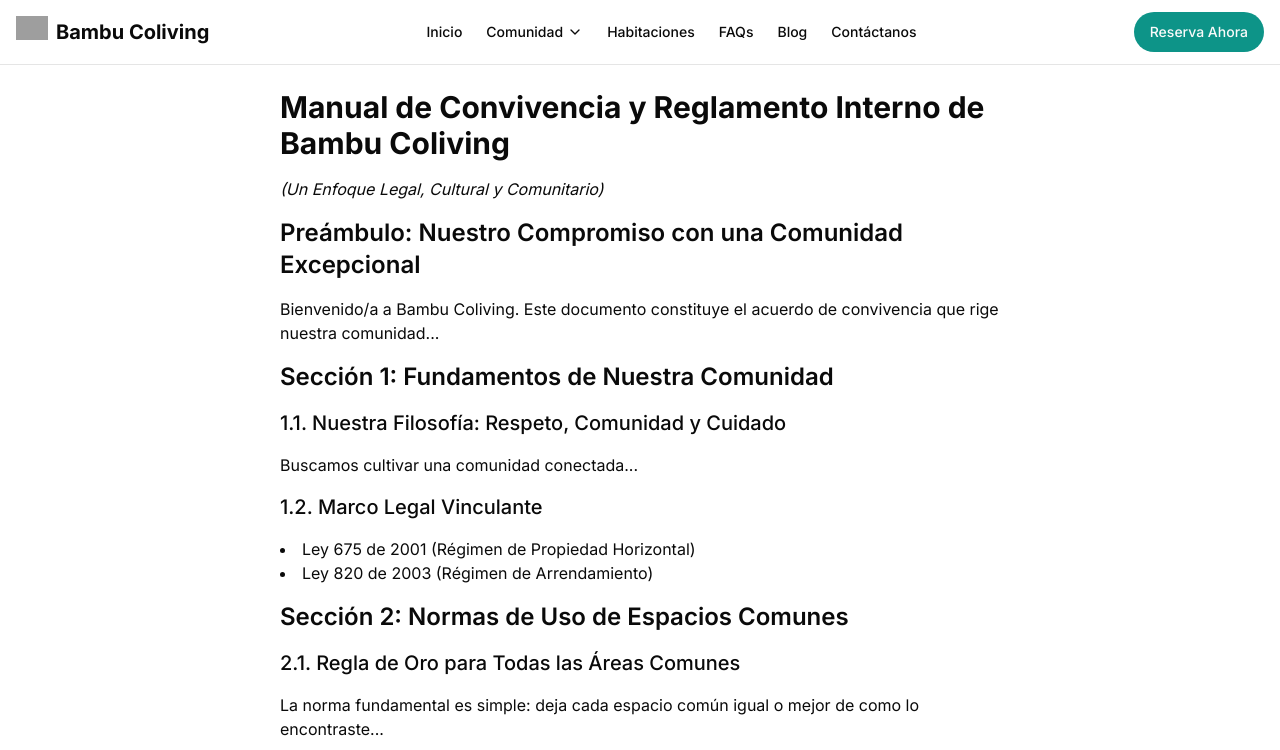
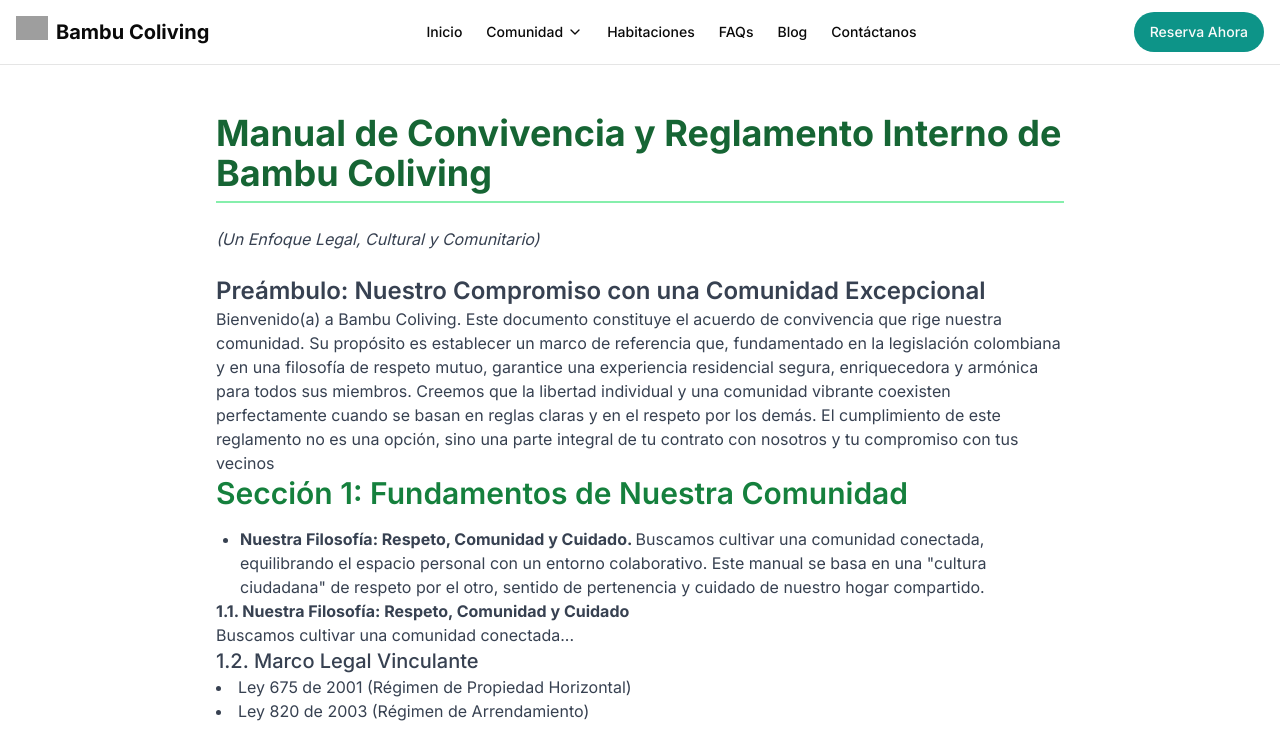
Before and after one commit to ruloCode/bambu-coliving, a Next.js app: page /manual-de-convivencia in a window 1280 px wide. Shown: the top 750 px of the page. Built offline with nearby package versions, Linux system fonts and the light colour scheme; grey boxes are pictures that could not be loaded.

Commit message:
manual convivencia v1.1

```diff
--- a/app/manual-de-convivencia/page.tsx
+++ b/app/manual-de-convivencia/page.tsx
@@ -3,15 +3,20 @@ import Footer from "@/components/footer";
 
 export default function ManualConvivencia() {
   return (
-    <div className="max-w-3xl mx-auto p-6 space-y-4">
-      <h1 className="text-3xl font-bold">Manual de Convivencia y Reglamento Interno de Bambu Coliving</h1>
+    <div className="max-w-4xl mx-auto py-12 px-6 text-gray-700">
+      <h1 className="text-4xl font-bold text-green-800 mb-6 border-b-2 border-green-300 pb-2">Manual de Convivencia y Reglamento Interno de Bambu Coliving</h1>
       <p><em>(Un Enfoque Legal, Cultural y Comunitario)</em></p>
 
       <h2 className="text-2xl font-semibold mt-6">Preámbulo: Nuestro Compromiso con una Comunidad Excepcional</h2>
-      <p>Bienvenido/a a Bambu Coliving. Este documento constituye el acuerdo de convivencia que rige nuestra comunidad...</p>
+      <p>Bienvenido(a) a Bambu Coliving. Este documento constituye el acuerdo de convivencia que rige nuestra comunidad. Su propósito es establecer un marco de referencia que, fundamentado en la legislación colombiana y en una filosofía de respeto mutuo, garantice una experiencia residencial segura, enriquecedora y armónica para todos sus miembros.
+        Creemos que la libertad individual y una comunidad vibrante coexisten perfectamente cuando se basan en reglas claras y en el respeto por los demás. El cumplimiento de este reglamento no es una opción, sino una parte integral de tu contrato con nosotros y tu compromiso con tus vecinos
+      </p>
 
-      <h2 className="text-2xl font-semibold mt-6">Sección 1: Fundamentos de Nuestra Comunidad</h2>
-      <h3 className="text-xl font-medium">1.1. Nuestra Filosofía: Respeto, Comunidad y Cuidado</h3>
+      <h2 className="text-3xl font-semibold text-green-700 mb-4">Sección 1: Fundamentos de Nuestra Comunidad</h2>
+      <ul className="list-disc pl-6 space-y-2">
+        <li><span className="font-bold">Nuestra Filosofía: Respeto, Comunidad y Cuidado. </span>Buscamos cultivar una comunidad conectada, equilibrando el espacio personal con un entorno colaborativo. Este manual se basa en una "cultura ciudadana" de respeto por el otro, sentido de pertenencia y cuidado de nuestro hogar compartido.</li>
+      </ul>
+      <h3 className="font-bold">1.1. Nuestra Filosofía: Respeto, Comunidad y Cuidado</h3>
       <p>Buscamos cultivar una comunidad conectada...</p>
 
       <h3 className="text-xl font-medium">1.2. Marco Legal Vinculante</h3>
```
